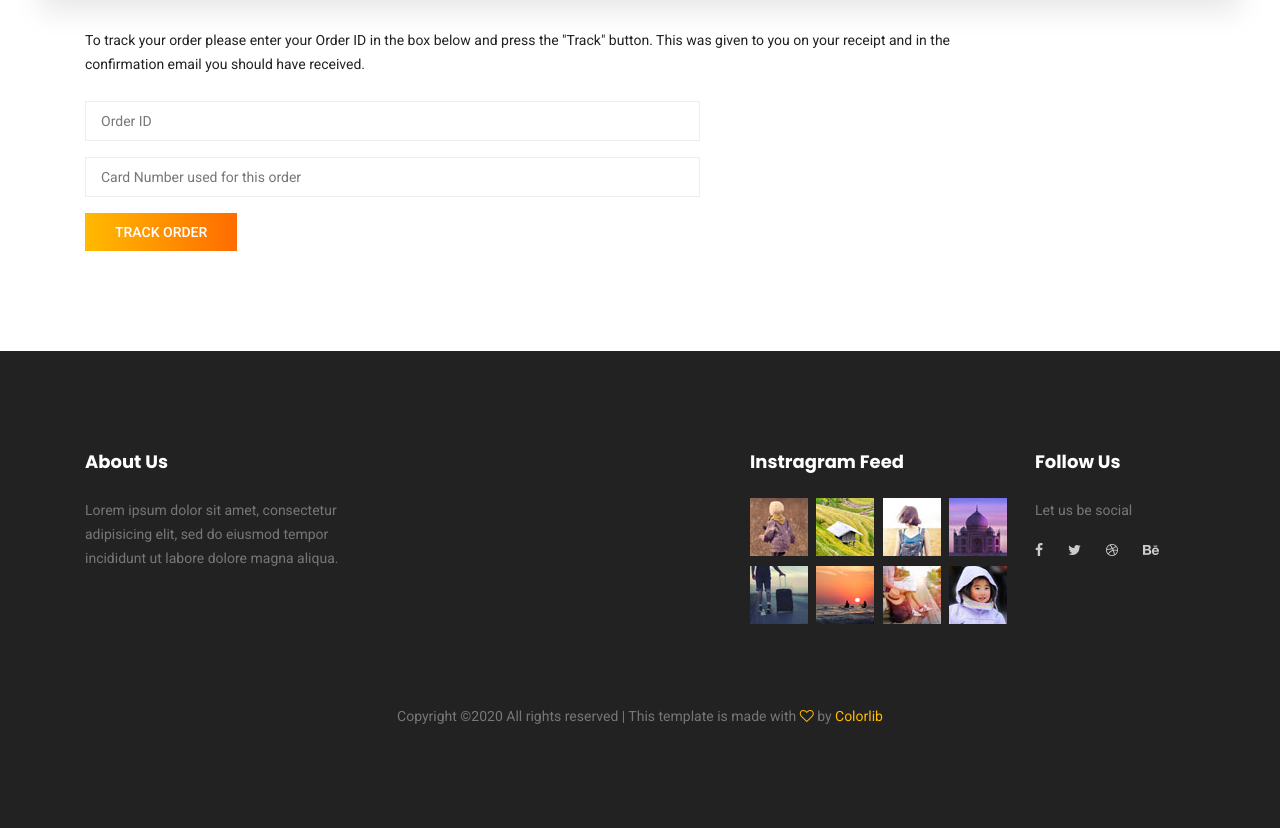
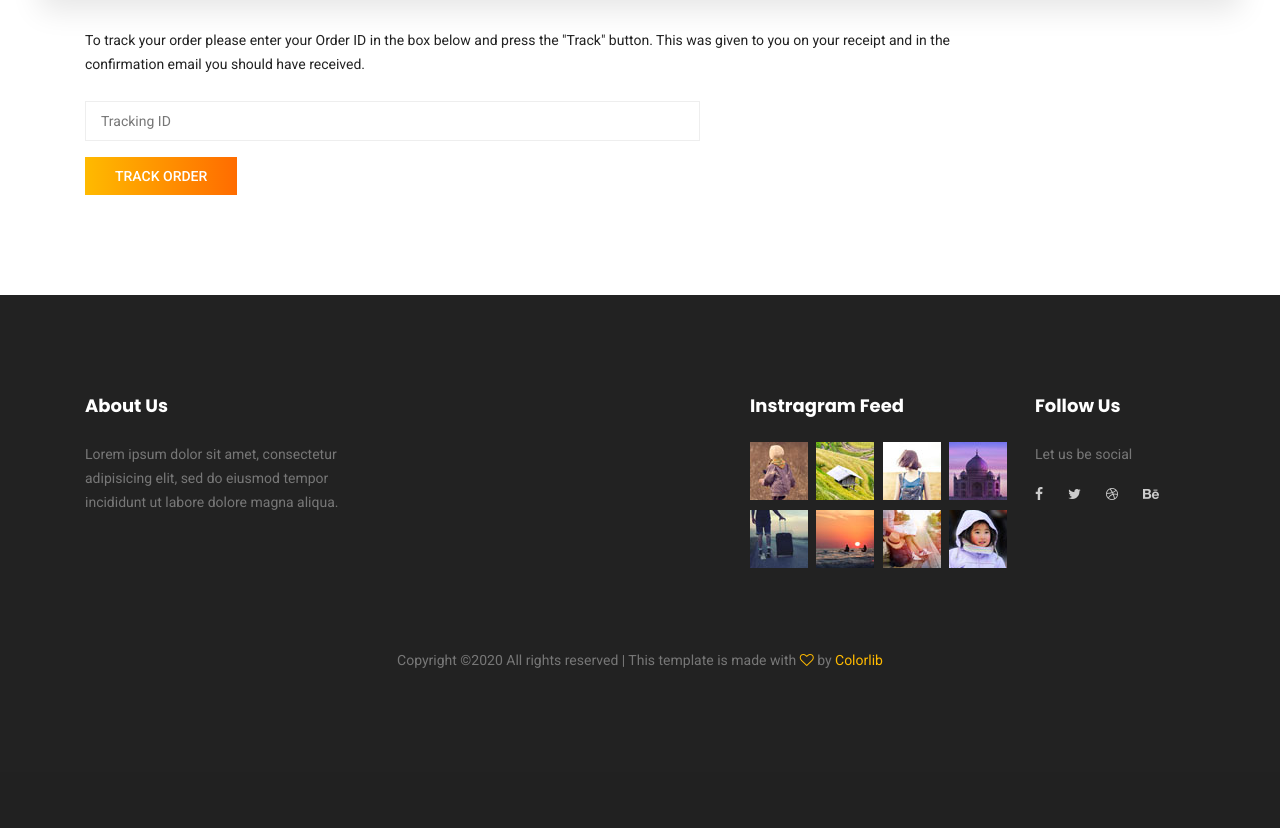
Before and after one commit to AshanMSilva/Single-Vendor-E-Commerce-Platform, a PHP site: page /orders/guestvieworder in a window 1280 px wide. Shown: the part 120-948 px from the top of the page. After the commit the page ends 788 px from the top, so only its background shows below. Run offline with PHP 8.4, Linux system fonts and the light colour scheme; some libraries are stand-ins or nearby versions.

Commit message:
order report view done

```diff
--- a/app/controllers/Orders.php
+++ b/app/controllers/Orders.php
@@ -16,9 +16,9 @@ class Orders extends Controller{
 		$this->view->render('orders/vieworder',$passdata);
 	}
 	public function trackbyidAction($data=[]){
-		$passdata=[$_POST['order']];
 		$db=DB::getInstance();
-		$result = $db->call_procedure('get_order_info',[$_POST['order']]);
+		$result = $db->call_procedure('get_order_info_by_track',[$_POST['track']]);
+		$passdata = (isset($result[0]->order_id)) ? [$result[0]->order_id] : null ;
 		array_push($passdata,$result);
 		$this->view->render('orders/vieworder',$passdata);
 	}
@@ -35,13 +35,13 @@ class Orders extends Controller{
 		$order_id = $orderrecord->order_id;
 		$date = $orderrecord->order_date ;
 		$totalprice = $orderrecord->amount;
-		$currentlocation = $orderrecord->tracking_info;
+		$tracking_id = $orderrecord->tracking_info;
 		$status = $orderrecord->status ;
 		$ViewLink = PROOT.'orders/vieworder/'.$order_id;
 		$deleteLink = '#';
 		echo "<div class='table-row'>
 				  <div class='serial'>";
-				echo $order_id;
+				echo $tracking_id;
 			echo "</div>";
 			echo "<div class='country'>";
 				echo $date;
@@ -50,9 +50,6 @@ class Orders extends Controller{
 				echo $totalprice;
 			echo "</div>";
 
-			echo "<div class='visit'>";
-				echo $currentlocation;
-			echo "</div>";
 
 			echo "<div class='visit'>";
 				echo $status;
@@ -111,10 +108,9 @@ class Orders extends Controller{
 								<div class='progress-table-wrap'>
 									<div class='progress-table'>
 										<div class='table-head'>
-											<div class='serial'>Order ID</div>
+											<div class='serial'>Track ID</div>
 											<div class='country'>Date</div>
 											<div class='visit'>Total Price</div>
-											<div class='visit'>Current Location</div>
 											<div class='visit'>Status</div>
 											<div class='visit'></div>
 											<div class='visit'>	</div>
@@ -143,7 +139,7 @@ class Orders extends Controller{
                 <p>To track your order please enter your Order ID in the box below and press the 'Track' button.</p>
                 <form class='row tracking_form' action='".$action."' method='post' novalidate='novalidate'>
                     <div class='col-md-12 form-group'>
-                        <input type='text' class='form-control' id='order' name='order' placeholder='Order ID' onfocus='this.placeholder = ''' onblur='this.placeholder = 'Order ID''>
+                        <input type='text' class='form-control' id='track' name='track' placeholder='Track ID' onfocus='this.placeholder = ''' onblur='this.placeholder = 'Track ID''>
                     </div>
                     <div class='col-md-12 form-group'>
                         <button type='submit' value='submit' name='submit' class='primary-btn'>Track Order</button>
--- a/app/views/orders/guestvieworder.php
+++ b/app/views/orders/guestvieworder.php
@@ -15,10 +15,7 @@
                     was given to you on your receipt and in the confirmation email you should have received.</p>
                 <form class="row tracking_form" action="<?=PROOT?>orders/trackbyid" method="post" novalidate="novalidate">
                     <div class="col-md-12 form-group">
-                        <input type="text" class="form-control" id="order" name="order" placeholder="Order ID" onfocus="this.placeholder = ''" onblur="this.placeholder = 'Order ID'">
-                    </div>
-                    <div class="col-md-12 form-group">
-                        <input type="email" class="form-control" id="cardnumber" name="cardnumber" placeholder="Card Number used for this order" onfocus="this.placeholder = ''" onblur="this.placeholder = 'Card Number used for this order '">
+                        <input type="text" class="form-control" id="track" name="track" placeholder="Tracking ID" onfocus="this.placeholder = ''" onblur="this.placeholder = 'Tracking ID'">
                     </div>
                     <div class="col-md-12 form-group">
                         <button type="submit" value="submit" name="submit" class="primary-btn">Track Order</button>
```
Also changed, not shown: DB/LRR - Queries.sql (+20 -0 lines), app/views/orders/vieworder.php (+15 -14 lines).
